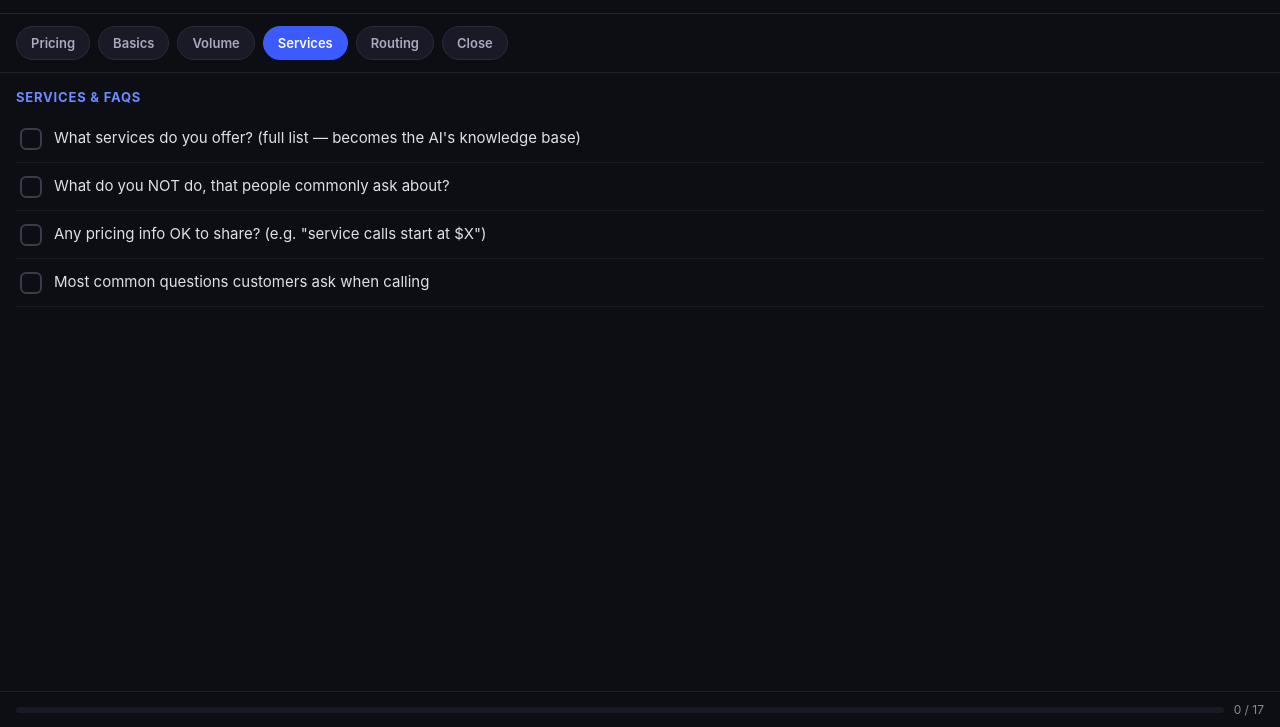
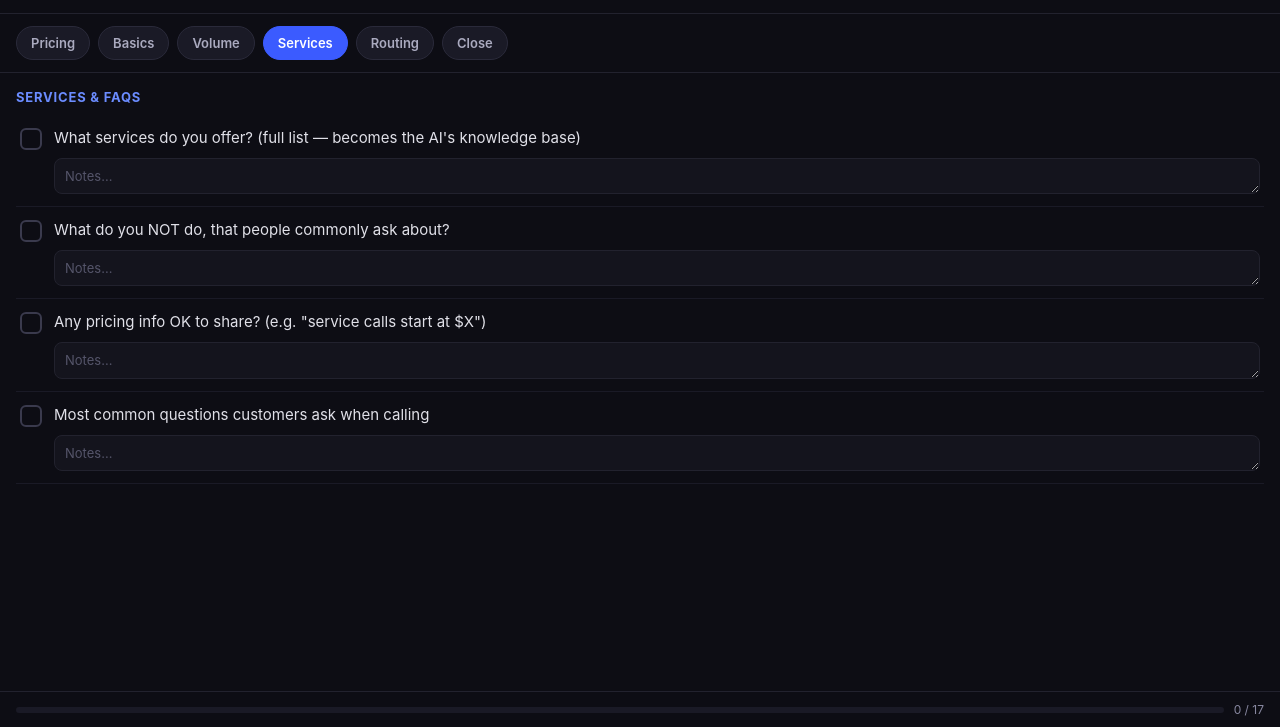
Before and after one commit to limnsoftdev/dashb, a plain HTML site: page cheatsheet.html in a window 1280 px wide. Both pictures are taken after a click on the element "Services". Shown: the part 73-800 px from the top of the page. Drawn offline with Linux system fonts and the light colour scheme.

Commit message:
Add notes field beneath each onboarding checklist item
Co-Authored-By: Claude Sonnet 5 <noreply@anthropic.com>

```diff
--- a/cheatsheet.html
+++ b/cheatsheet.html
@@ -56,8 +56,10 @@
   .group-title:first-child { margin-top: 0; }
 
   .item {
+    padding: 12px 4px; border-bottom: 1px solid #1a1a26;
+  }
+  .item-row {
     display: flex; align-items: flex-start; gap: 12px;
-    padding: 12px 4px; border-bottom: 1px solid #1a1a26;
   }
   .check {
     flex: none; width: 22px; height: 22px; border-radius: 6px;
@@ -68,6 +70,16 @@
   .item.done .check { background: #3B5BFF; border-color: #3B5BFF; color: #fff; }
   .item.done .label { color: #666677; text-decoration: line-through; }
   .label { font-size: 15px; line-height: 1.4; color: #e0e0e8; }
+  .note {
+    display: block; width: 100%; margin: 8px 0 0 34px;
+    max-width: calc(100% - 34px);
+    background: #14141d; border: 1px solid #22222e; border-radius: 8px;
+    padding: 8px 10px; font-size: 13px; line-height: 1.4;
+    color: #d0d0da; font-family: inherit;
+    resize: vertical; min-height: 34px;
+  }
+  .note::placeholder { color: #55556a; }
+  .note:focus { outline: none; border-color: #3B5BFF; background: #171d33; }
 
   .progress-bar {
     position: fixed; bottom: 0; left: 0; right: 0;
@@ -118,40 +130,40 @@
 
 <section id="basics">
   <div class="group-title">Business Basics</div>
-  <div class="item"><div class="check">✓</div><div class="label">Business name (confirm spelling) and main phone number</div></div>
-  <div class="item"><div class="check">✓</div><div class="label">How many locations?</div></div>
-  <div class="item"><div class="check">✓</div><div class="label">Business hours — including weekends/holidays if relevant</div></div>
+  <div class="item"><div class="item-row"><div class="check">✓</div><div class="label">Business name (confirm spelling) and main phone number</div></div><textarea class="note" placeholder="Notes..." rows="1"></textarea></div>
+  <div class="item"><div class="item-row"><div class="check">✓</div><div class="label">How many locations?</div></div><textarea class="note" placeholder="Notes..." rows="1"></textarea></div>
+  <div class="item"><div class="item-row"><div class="check">✓</div><div class="label">Business hours — including weekends/holidays if relevant</div></div><textarea class="note" placeholder="Notes..." rows="1"></textarea></div>
 </section>
 
 <section id="volume">
   <div class="group-title">Call Volume &amp; Pain Point</div>
-  <div class="item"><div class="check">✓</div><div class="label">Roughly how many calls per day/week?</div></div>
-  <div class="item"><div class="check">✓</div><div class="label">How many are currently missed or going to voicemail?</div></div>
-  <div class="item"><div class="check">✓</div><div class="label">Any answering service or front desk right now?</div></div>
+  <div class="item"><div class="item-row"><div class="check">✓</div><div class="label">Roughly how many calls per day/week?</div></div><textarea class="note" placeholder="Notes..." rows="1"></textarea></div>
+  <div class="item"><div class="item-row"><div class="check">✓</div><div class="label">How many are currently missed or going to voicemail?</div></div><textarea class="note" placeholder="Notes..." rows="1"></textarea></div>
+  <div class="item"><div class="item-row"><div class="check">✓</div><div class="label">Any answering service or front desk right now?</div></div><textarea class="note" placeholder="Notes..." rows="1"></textarea></div>
 </section>
 
 <section id="services">
   <div class="group-title">Services &amp; FAQs</div>
-  <div class="item"><div class="check">✓</div><div class="label">What services do you offer? (full list — becomes the AI's knowledge base)</div></div>
-  <div class="item"><div class="check">✓</div><div class="label">What do you NOT do, that people commonly ask about?</div></div>
-  <div class="item"><div class="check">✓</div><div class="label">Any pricing info OK to share? (e.g. "service calls start at $X")</div></div>
-  <div class="item"><div class="check">✓</div><div class="label">Most common questions customers ask when calling</div></div>
+  <div class="item"><div class="item-row"><div class="check">✓</div><div class="label">What services do you offer? (full list — becomes the AI's knowledge base)</div></div><textarea class="note" placeholder="Notes..." rows="1"></textarea></div>
+  <div class="item"><div class="item-row"><div class="check">✓</div><div class="label">What do you NOT do, that people commonly ask about?</div></div><textarea class="note" placeholder="Notes..." rows="1"></textarea></div>
+  <div class="item"><div class="item-row"><div class="check">✓</div><div class="label">Any pricing info OK to share? (e.g. "service calls start at $X")</div></div><textarea class="note" placeholder="Notes..." rows="1"></textarea></div>
+  <div class="item"><div class="item-row"><div class="check">✓</div><div class="label">Most common questions customers ask when calling</div></div><textarea class="note" placeholder="Notes..." rows="1"></textarea></div>
 </section>
 
 <section id="routing">
   <div class="group-title">Booking &amp; Routing</div>
-  <div class="item"><div class="check">✓</div><div class="label">Already using Calendly, Cal.com, or another calendar tool?</div></div>
-  <div class="item"><div class="check">✓</div><div class="label">If not, want one set up as part of this?</div></div>
-  <div class="item"><div class="check">✓</div><div class="label">Who should the AI transfer to for a human? (name + number)</div></div>
-  <div class="item"><div class="check">✓</div><div class="label">Any calls that should NEVER go to AI? (emergencies, existing customers)</div></div>
+  <div class="item"><div class="item-row"><div class="check">✓</div><div class="label">Already using Calendly, Cal.com, or another calendar tool?</div></div><textarea class="note" placeholder="Notes..." rows="1"></textarea></div>
+  <div class="item"><div class="item-row"><div class="check">✓</div><div class="label">If not, want one set up as part of this?</div></div><textarea class="note" placeholder="Notes..." rows="1"></textarea></div>
+  <div class="item"><div class="item-row"><div class="check">✓</div><div class="label">Who should the AI transfer to for a human? (name + number)</div></div><textarea class="note" placeholder="Notes..." rows="1"></textarea></div>
+  <div class="item"><div class="item-row"><div class="check">✓</div><div class="label">Any calls that should NEVER go to AI? (emergencies, existing customers)</div></div><textarea class="note" placeholder="Notes..." rows="1"></textarea></div>
 </section>
 
 <section id="close">
   <div class="group-title">Pricing &amp; Close</div>
-  <div class="item"><div class="check">✓</div><div class="label">Confirm tier based on answers above</div></div>
-  <div class="item"><div class="check">✓</div><div class="label">State exact setup fee + monthly out loud, confirm they're good with it</div></div>
-  <div class="item"><div class="check">✓</div><div class="label">Explain: Stripe link goes out after this call, work starts once paid</div></div>
-  <div class="item"><div class="check">✓</div><div class="label">Set expectation: how many days until they're live</div></div>
+  <div class="item"><div class="item-row"><div class="check">✓</div><div class="label">Confirm tier based on answers above</div></div><textarea class="note" placeholder="Notes..." rows="1"></textarea></div>
+  <div class="item"><div class="item-row"><div class="check">✓</div><div class="label">State exact setup fee + monthly out loud, confirm they're good with it</div></div><textarea class="note" placeholder="Notes..." rows="1"></textarea></div>
+  <div class="item"><div class="item-row"><div class="check">✓</div><div class="label">Explain: Stripe link goes out after this call, work starts once paid</div></div><textarea class="note" placeholder="Notes..." rows="1"></textarea></div>
+  <div class="item"><div class="item-row"><div class="check">✓</div><div class="label">Set expectation: how many days until they're live</div></div><textarea class="note" placeholder="Notes..." rows="1"></textarea></div>
   <div class="close-note">After the call: send Stripe link → once paid, begin the 4-step setup (Integration Strategy → Knowledge Hub → Live Simulation → Go Live).</div>
 </section>
 
@@ -172,11 +184,15 @@
     });
   });
 
-  document.querySelectorAll('.item').forEach(item => {
-    item.addEventListener('click', () => {
-      item.classList.toggle('done');
+  document.querySelectorAll('.item-row').forEach(row => {
+    row.addEventListener('click', () => {
+      row.closest('.item').classList.toggle('done');
       updateProgress();
     });
+  });
+
+  document.querySelectorAll('.note').forEach(note => {
+    note.addEventListener('click', e => e.stopPropagation());
   });
 
   document.querySelectorAll('.pricing-card').forEach(card => {
```
